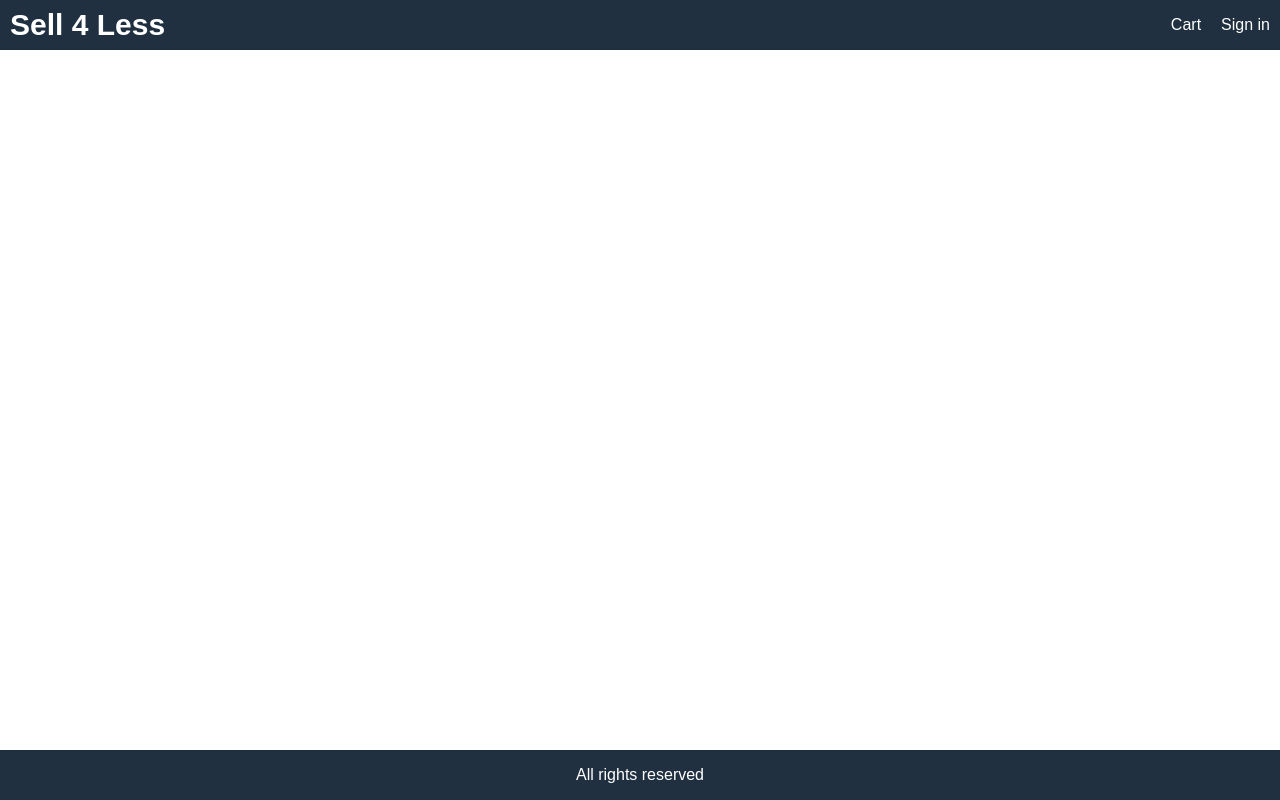
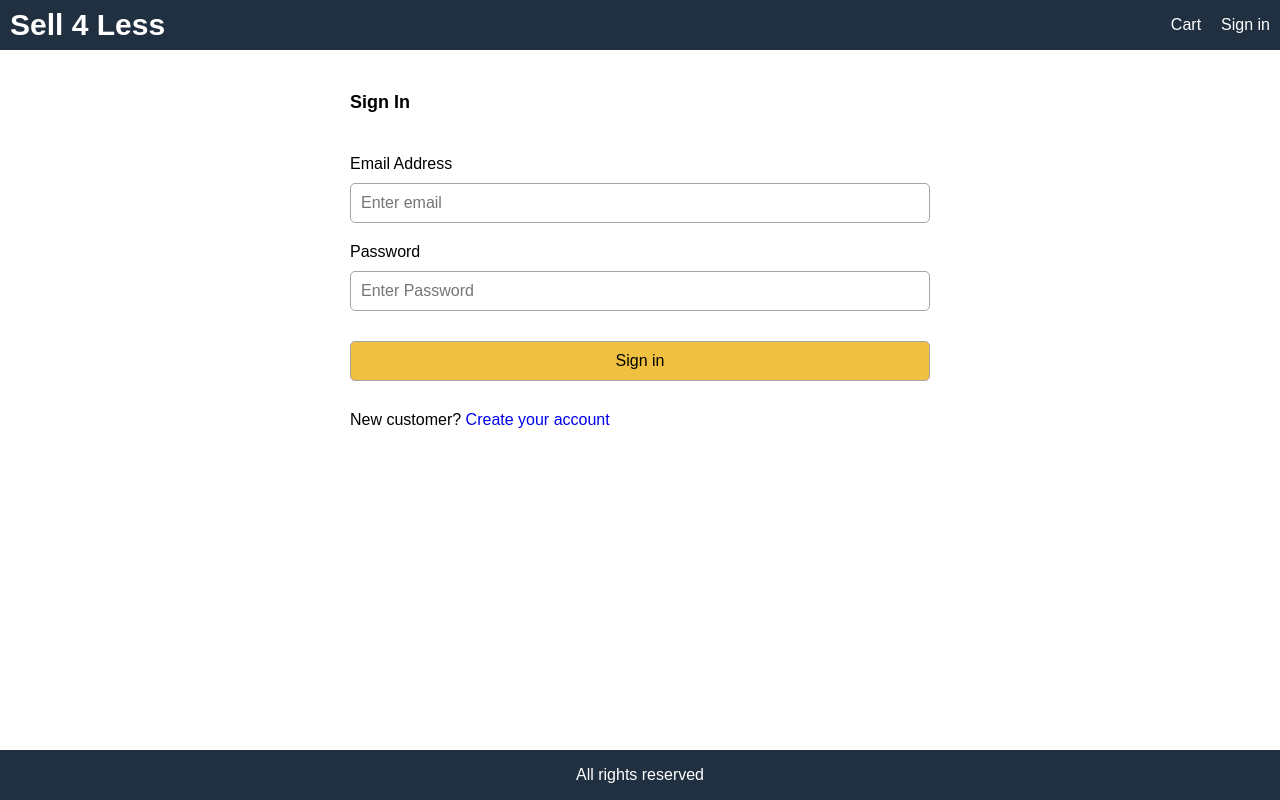
Before and after one commit to cheskelatevelt/sell4less, a React (Create React App) app in the folder frontend/: page /signin in a window 1280 px wide. Built offline with nearby package versions, Linux system fonts and the light colour scheme.

Commit message:
after 49

```diff
--- a/frontend/src/App.js
+++ b/frontend/src/App.js
@@ -3,6 +3,7 @@
 import HomeScreen from "./screens/homescreen";
 import ProductScreen from "./screens/productscreen";
 import CartScreen from "./screens/CartScreen";
+import SigninScreen from "./screens/SigninScreen";
 import { useSelector } from "react-redux";
 
 function App() {
@@ -32,6 +33,7 @@
         <main>
           <Route path="/cart/:id?" component={CartScreen}></Route>
           <Route path="/product/:id" component={ProductScreen}></Route>
+          <Route path="/signin" component={SigninScreen}></Route>
           <Route path="/" component={HomeScreen} exact></Route>
         </main>
 
--- a/frontend/src/index.css
+++ b/frontend/src/index.css
@@ -227,3 +227,21 @@
   color: #a02020;
   background-color: #ffe0e0e0;
 }
+
+/* Form */
+
+.form{
+  max-width: 60rem;
+  margin: 0 auto;
+}
+
+.form > div {
+  display: flex;
+  flex-direction: column;
+  margin: 1rem;
+}
+
+.form label{
+  margin: 1rem 0;
+  display: block;
+}
--- /dev/null
+++ b/frontend/src/screens/SigninScreen.js
@@ -0,0 +1,52 @@
+import React, { useState } from "react";
+import { Link } from "react-router-dom";
+
+export default function SigninScreen() {
+  const [email, setEmail] = useState("");
+  const [password, setPassword] = useState("");
+  const submitHandler = (e) => {
+    e.preventDefault();
+    // TODO: signin action
+  };
+  return (
+    <div>
+      <form className="form" onSubmit={submitHandler}>
+        <div>
+          <h1>Sign In</h1>
+        </div>
+        <div>
+          <label htmlFor="email">Email Address</label>
+          <input
+            type="email"
+            id="email"
+            placeholder="Enter email"
+            required
+            onChange={(e) => setEmail(e.target.value)}
+          ></input>
+        </div>
+        <div>
+          <label htmlFor="password">Password</label>
+          <input
+            type="password"
+            id="password"
+            placeholder="Enter Password"
+            required
+            onChange={(e) => setPassword(e.target.value)}
+          ></input>
+        </div>
+        <div>
+          <label />
+          <button className="primary" type="submit">
+            Sign in
+          </button>
+        </div>
+        <div>
+          <label />
+          <div>
+            New customer? <Link to="/register">Create your account</Link>
+          </div>
+        </div>
+      </form>
+    </div>
+  );
+}
```
